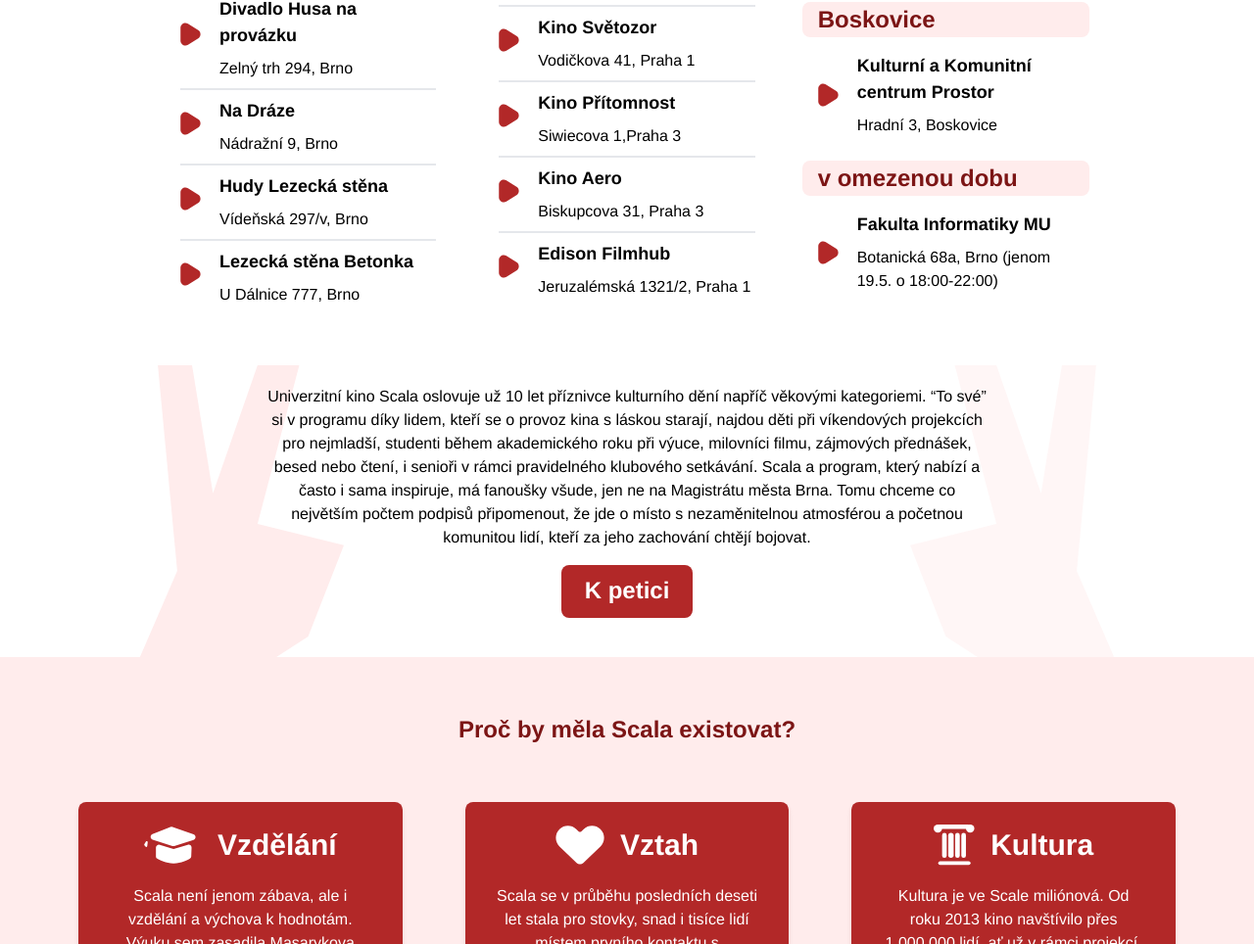
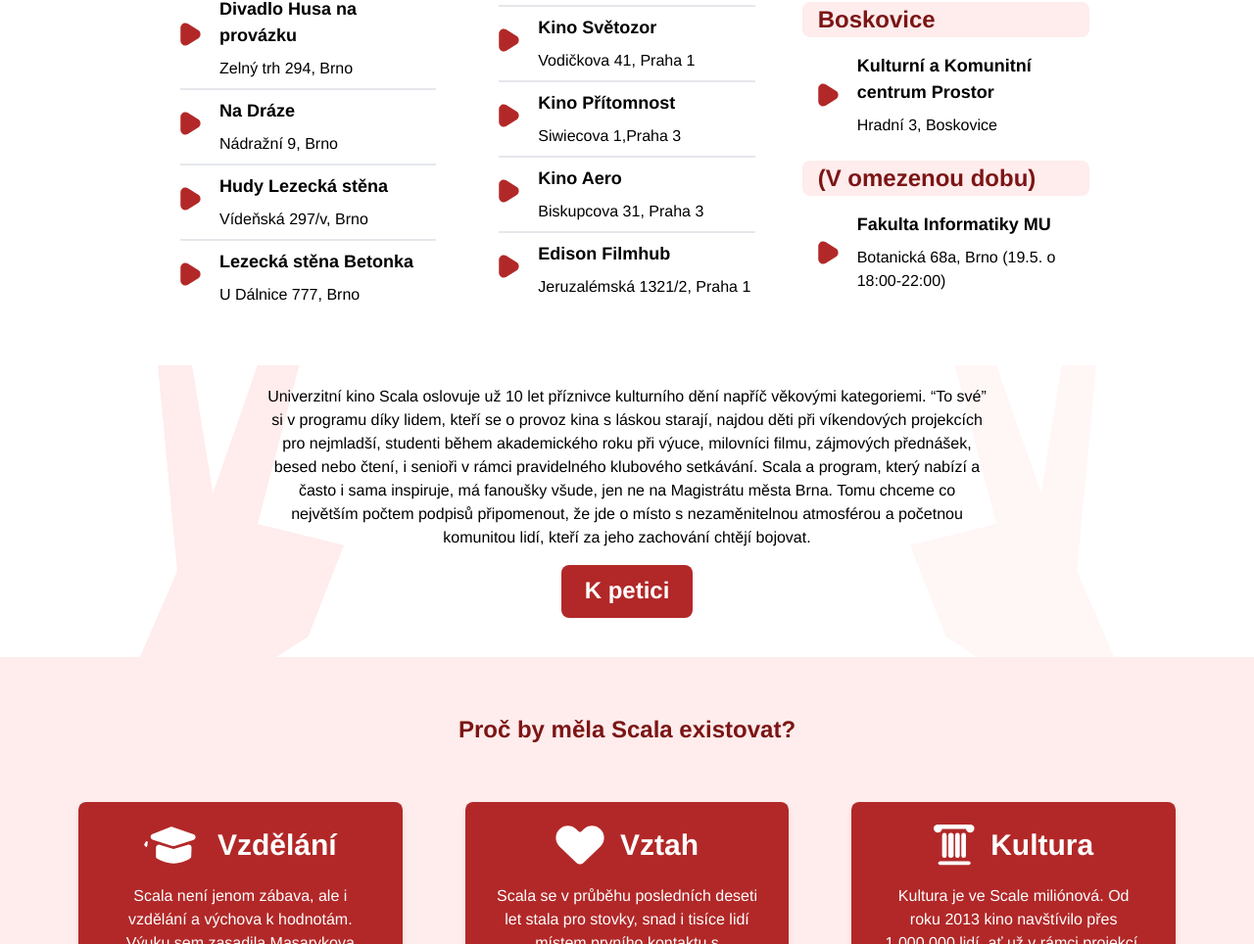
Before and after one commit to bppdddqqqq/gallopy-petition, a Gatsby site: page / in a window 1280 px wide. Shown: the part 1210-2174 px from the top of the page at 98% size. Built offline with nearby package versions, Linux system fonts and the light colour scheme; Gatsby itself is replaced by a stand-in of ours; no server answers.

Commit message:
improve readability

```diff
--- a/src/pages/index.js
+++ b/src/pages/index.js
@@ -103,9 +103,9 @@
             <ul className="place-list mx-4 mt-4">
               <li><h3>Kulturní a Komunitní centrum Prostor</h3><p>Hradní 3, Boskovice</p></li>
             </ul>
-            <h2 className="bg-red-200 rounded-lg text-left px-6 pl-4 mt-6">v omezenou dobu</h2>
+            <h2 className="bg-red-200 rounded-lg text-left px-6 pl-4 mt-6">(V omezenou dobu)</h2>
             <ul className="place-list mx-4 mt-4">
-              <li><h3>Fakulta Informatiky MU</h3><p>Botanická 68a, Brno (jenom 19.5. o 18:00-22:00)</p></li>
+              <li><h3>Fakulta Informatiky MU</h3><p>Botanická 68a, Brno (19.5. o 18:00-22:00)</p></li>
             </ul>
           </div>
         </div>
```
